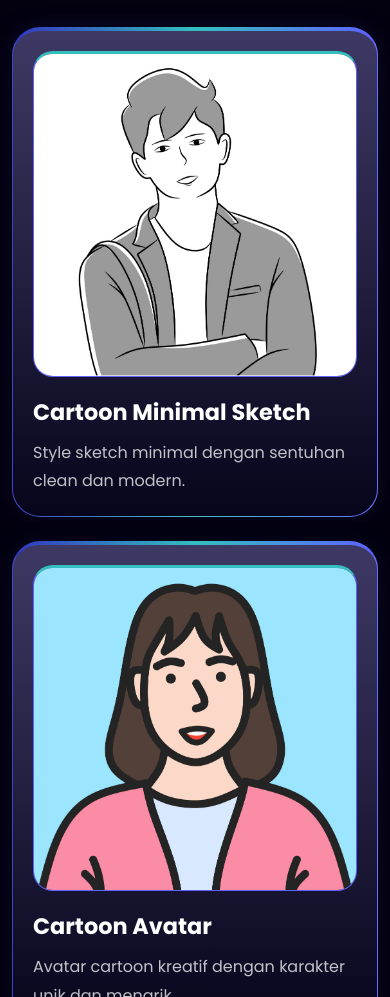
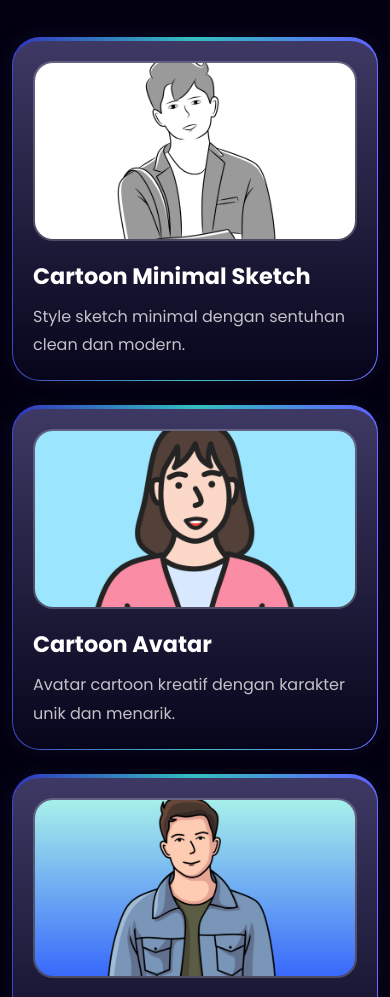
Before and after one commit to trartsofficial/tr-arts, a plain HTML site: page index.html in a window 390 px wide. Shown: the part 1003-2000 px from the top of the page. Drawn offline with Linux system fonts and the light colour scheme.

Commit message:
Update style.css

```diff
--- a/css/style.css
+++ b/css/style.css
@@ -467,26 +467,21 @@
     0 20px 40px rgba(0,0,0,0.35);
 }
 
-    .portfolio-image{
-
-  width:100%;
-
-  overflow:hidden;
-
-  border-radius:20px;
-
-  background:#3d3964;
-
-  border-top:3px solid #33bfbf;
-
-  border-left:1px solid #5f60ff;
-
-  border-right:1px solid #5f60ff;
-
-  border-bottom:1px solid #5f60ff;
-
-  margin-bottom:18px;
-}
+    .portfolio-image {
+      width: 100%;
+      height: 180px;
+      border-radius: 20px;
+      background: rgba(255,255,255,0.08);
+      border: 2px solid rgba(255,255,255,0.15);
+      display: flex;
+      align-items: center;
+      justify-content: center;
+      font-size: 1.8rem;
+      font-weight: 700;
+      letter-spacing: 2px;
+      margin-bottom: 18px;
+      color: #33bfbf;
+    }
 
     .portfolio-card h3 {
       margin-bottom: 10px;
@@ -545,13 +540,11 @@
 
   width:100%;
 
-  display:block;
-
-  aspect-ratio:1/1;
+  height:100%;
 
   object-fit:cover;
 
-  border-radius:16px;
+  border-radius:18px;
 }
 .social-buttons{
   display:flex;
@@ -916,6 +909,7 @@ footer p{
 
   margin:auto;
 }
+
 @media (max-width:768px){
 
   body{
@@ -976,46 +970,23 @@ footer p{
   }
 
 }
-
-}
 @media(max-width:768px){
 
-  .portfolio-grid{
-
-    grid-template-columns:
-    repeat(2,1fr);
-
-    gap:16px;
+  body{
+    padding:12px;
   }
 
-  .portfolio-image img{
+  .hero{
+    padding:40px 20px;
+  }
 
-    aspect-ratio:1/1;
+  .portfolio,
+  .platforms,
+  .reviews,
+  .features-section{
+
+    padding-left:0;
+    padding-right:0;
   }
 
 }
-@media(max-width:768px){
-
-  .hero{
-
-    min-height:auto;
-
-    padding:30px 20px;
-  }
-
-  .hero-image{
-
-    margin-bottom:10px;
-  }
-
-}
-
-}
-@media(max-width:768px){
-
-  .portfolio-title h2{
-
-    font-size:2.2rem;
-  }
-
-}
```
